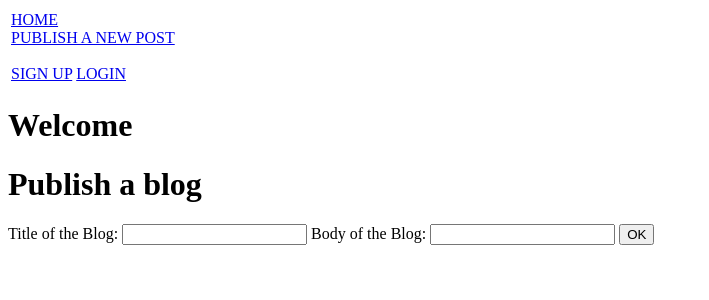
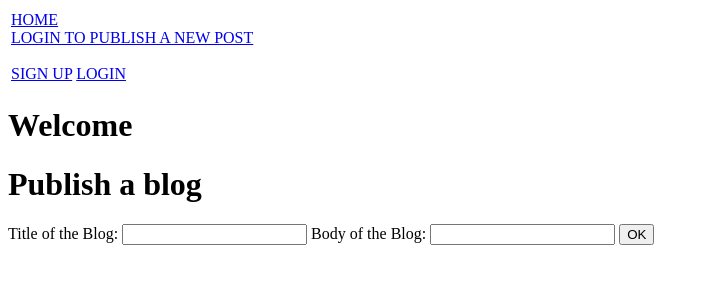
Before and after one commit to AAL9/MyBlog, a Django app: page /publish in a window 1280 px wide. Shown: the top 300 px of the page, without its empty margins (0-709 px from the left). Run offline with Django 4.2, Linux system fonts and the light colour scheme.

Commit message:
fixed a small bug in main.html's links

```diff
--- a/templates/main.html
+++ b/templates/main.html
@@ -10,11 +10,12 @@
         <tr>
           <td>
             <a href="/">HOME</a><br>
-            <a href="/publish">PUBLISH A NEW POST</a> <br><br>
             {% if user.is_authenticated %}
+            <a href="{% url 'publish_page' %}">PUBLISH A NEW POST</a> <br><br>
             <a href="" class="nav-link">Hi, {{user.first_name}}</a>
             <a href="{% url 'logout_user' %}" class="nav-link">LOGOUT</a>
             {% else %}
+            <a href="{% url 'login_user' %}">LOGIN TO PUBLISH A NEW POST</a> <br><br>
             <a href="{% url 'register_user' %}" class="nav-link">SIGN UP</a>
             <a href="{% url 'login_user' %}" class="nav-link">LOGIN</a>
             {% endif %}
```
